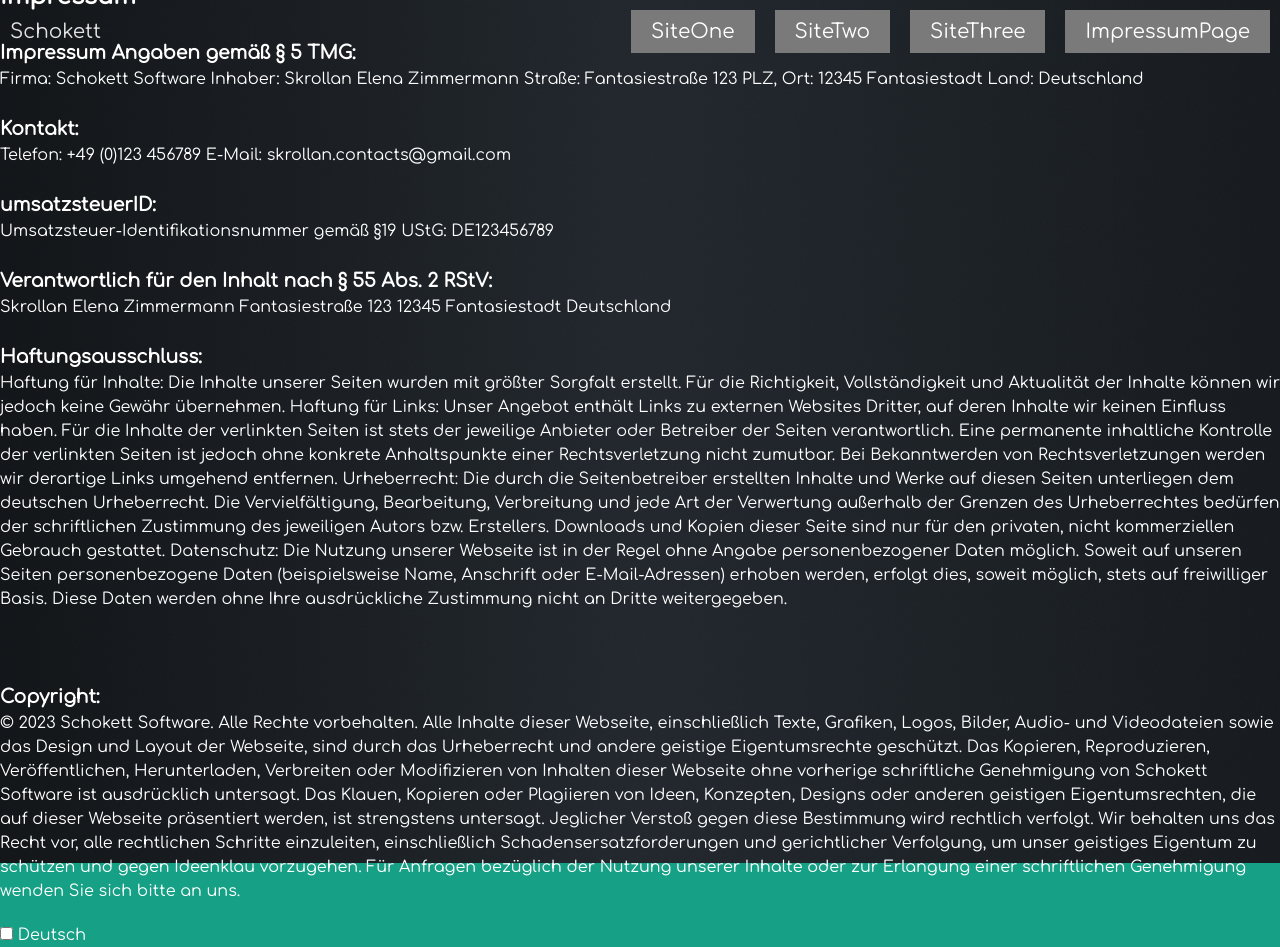
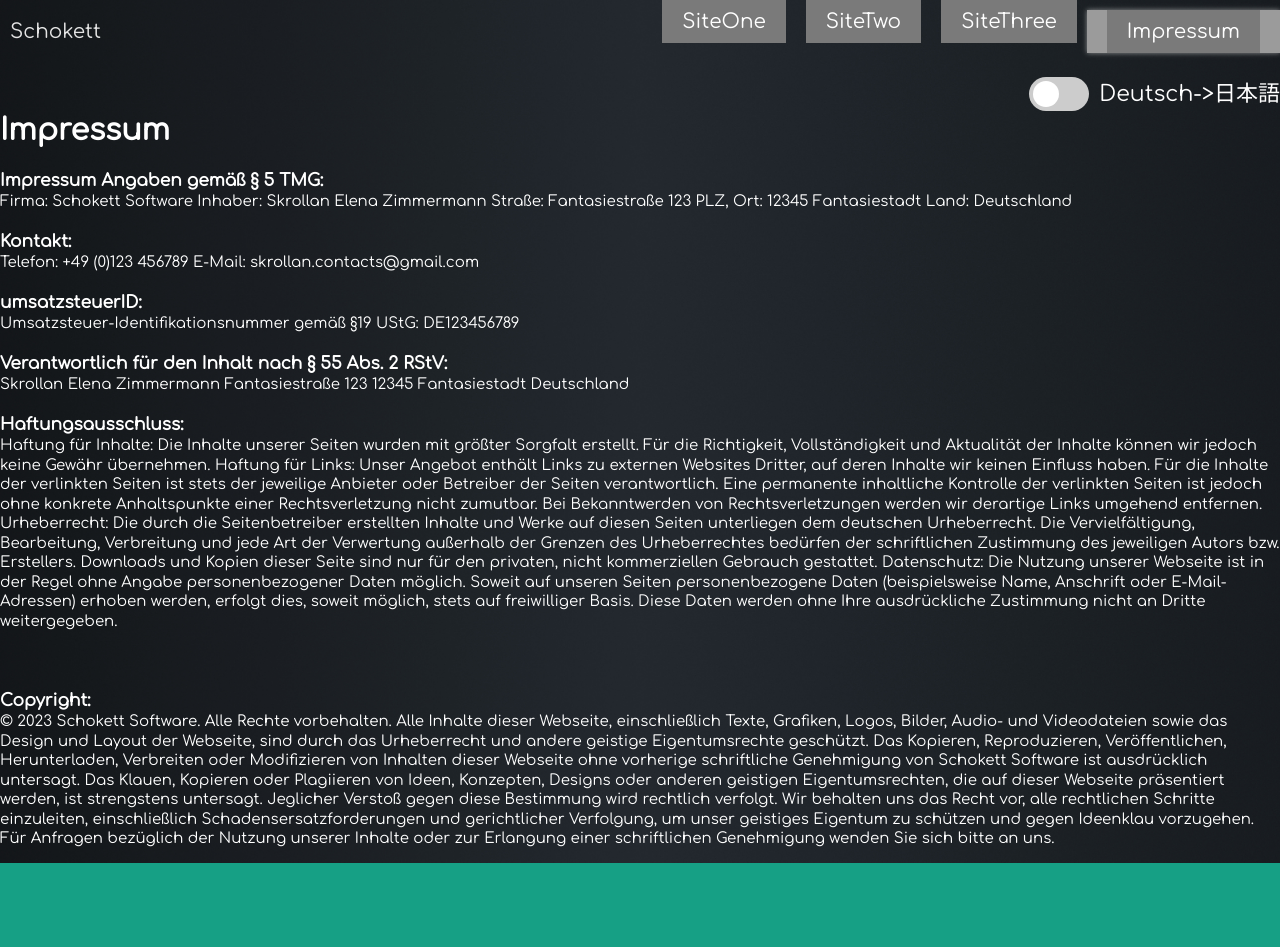
Before and after one commit to SkrollanElenaZimmermann/Schokett.de, a Vue app: page /#/ImpressumPage in a window 1280 px wide. After the commit the page ends 863 px from the top, so only its background shows below. Built offline with nearby package versions, Linux system fonts and the light colour scheme.

Commit message:
Navbar new begin
mistake with the NavBar "CSS"

```diff
--- a/src/components/ImpressumPage.vue
+++ b/src/components/ImpressumPage.vue
@@ -1,7 +1,15 @@
 <template>
   <div class="container">
     <div class="impressum">
-
+      <div class="language-switch-frame">
+        <div class="language-switch">
+          <label class="switch">
+            <input type="checkbox" v-model="isJapanese" @change="changeLanguage">
+            <span class="slider"></span>
+          </label>
+          <span class="language-label">{{ currentLanguage }}</span>
+        </div>
+      </div>
       <h2>{{ $t('impressum.title') }}</h2>
       <br>
       <h3 v-html="$t('impressum.angaben')"></h3>
@@ -23,13 +31,6 @@
       <br>
       <h3 v-html="$t('impressum.copyright')"></h3>
       <p>{{ $t('impressum.content.copyright') }}</p>
-
-      <div class="language-switch">
-        <label>
-          <input type="checkbox" v-model="isJapanese" @change="changeLanguage">
-          {{ currentLanguage }}
-        </label>
-      </div>
     </div>
   </div>
 </template>
@@ -38,7 +39,7 @@
 export default {
   name: 'ImpressumPage',
   mounted() {
-    document.title = this.$t('impressum.title');
+    document.title = "Schokett/Impressum";
   },
   data() {
     return {
@@ -47,13 +48,12 @@ export default {
   },
   computed: {
     currentLanguage() {
-      return this.isJapanese ? '日本語' : 'Deutsch';
+      return this.isJapanese ? '日本語->Deutsch' : 'Deutsch->日本語';
     }
   },
   methods: {
     changeLanguage() {
       this.$i18n.locale = this.isJapanese ? 'ja' : 'de';
-
     }
   }
 }
@@ -61,27 +61,97 @@ export default {
 
 <style scoped>
 .impressum {
-  font-size: 16px;
-  line-height: 1.5;
+  font-size: 15px;
+  line-height: 1.3;
 }
-/* .impressum h2 {
+.impressum h2 {
   font-size: 30px;
-  margin-bottom: 20px;
+  font-weight: bold;
 }
 .impressum h3 {
-  font-size: 20px;
-  margin-top: 30px;
-  margin-bottom: 10px;
-} */
+  font-size: 17px;
+  font-weight: bold;
+}
+.impressum p {
+  font-size: 15px;
+}
+
 .container {
   height: 100vh;
   display: flex;
+  flex-direction: column;
   justify-content: center;
   align-items: center;
   font-size: 400%;
   color: white;
 }
+
+/* .language-switch-frame {
+  position: fixed;
+  top: 10px;
+  left: 50%;
+  background-color: #464646;
+  display: flex;
+  justify-content: center;
+  align-items: center;
+  padding: 10px;
+  border-radius: 8px;
+} */
+
 .language-switch {
-  margin-top: 20px;
+  display: flex;
+  justify-content: flex-end;
+  align-items: center;
+}
+
+.switch {
+  position: relative;
+  display: inline-block;
+  width: 60px;
+  height: 34px;
+}
+
+.switch input {
+  opacity: 0;
+  width: 0;
+  height: 0;
+}
+
+.slider {
+  position: absolute;
+  top: 0;
+  left: 0;
+  right: 0;
+  bottom: 0;
+  background-color: #ccc;
+  border-radius: 34px;
+  transition: background-color 0.3s;
+}
+
+.slider:before {
+  position: absolute;
+  content: "";
+  height: 26px;
+  width: 26px;
+  left: 4px;
+  bottom: 4px;
+  background-color: white;
+  border-radius: 50%;
+  transition: transform 0.3s;
+}
+
+input:checked + .slider {
+  background-color: #2196F3;
+}
+
+input:checked + .slider:before {
+  transform: translateX(26px);
+}
+
+.language-label {
+  margin-left: 10px;
+  color: white;
+  font-size: 22px;
+  line-height: 34px;
 }
 </style>
--- a/src/components/NavBar.vue
+++ b/src/components/NavBar.vue
@@ -4,20 +4,26 @@
       Schokett
     </div>
     <div class="nav_buttons">
-      <div class="btn"><router-link to="/">SiteOne</router-link></div>
-      <div class="btn"><router-link to="/SiteTwo">SiteTwo</router-link></div>
-      <div class="btn"><router-link to="/SiteThree">SiteThree</router-link></div>
-      <div class="btn"><router-link to="/ImpressumPage">ImpressumPage</router-link></div>
+      <div class="btn" :class="{ active: $route.path === '/' }">
+        <router-link to="/">SiteOne</router-link>
+      </div>
+      <div class="btn" :class="{ active: $route.path === '/SiteTwo' }">
+        <router-link to="/SiteTwo">SiteTwo</router-link>
+      </div>
+      <div class="btn" :class="{ active: $route.path === '/SiteThree' }">
+        <router-link to="/SiteThree">SiteThree</router-link>
+      </div>
+      <div class="btn" :class="{ active: $route.path === '/ImpressumPage' }">
+        <router-link to="/ImpressumPage">Impressum</router-link>
+      </div>
     </div>
-  </div>
+    </div>
 </template>
 
 <script>
 export default {
   name: 'NavBar',
-  props: {
-
-  }
+  props: {},
 }
 </script>
 
@@ -42,12 +48,13 @@ export default {
   cursor: pointer;
   text-decoration: none;
 }
+
 .active {
-  color: rgb(193, 255, 245) !important;
+  color: rgb(255, 255, 255) !important;
+  padding: 10px 10px;
   background-color: rgb(155, 155, 155) !important;
   box-shadow: 0 0 5px rgba(255, 255, 255, 0.5) !important;
 }
-
 
 @media (max-width: 768px) {
   .navbar {
@@ -58,6 +65,4 @@ export default {
     margin-top: 20px;
   }
 }
-
-
 </style>
--- a/src/components/SiteOne.vue
+++ b/src/components/SiteOne.vue
@@ -10,7 +10,7 @@
 export default {
   name: 'SiteOne',
   mounted() {
-    document.title = "SchokettOne";
+    document.title = "Schokett/One";
 
   },
   props: {
```
Lines whose indentation alone changed are shown as unchanged.
